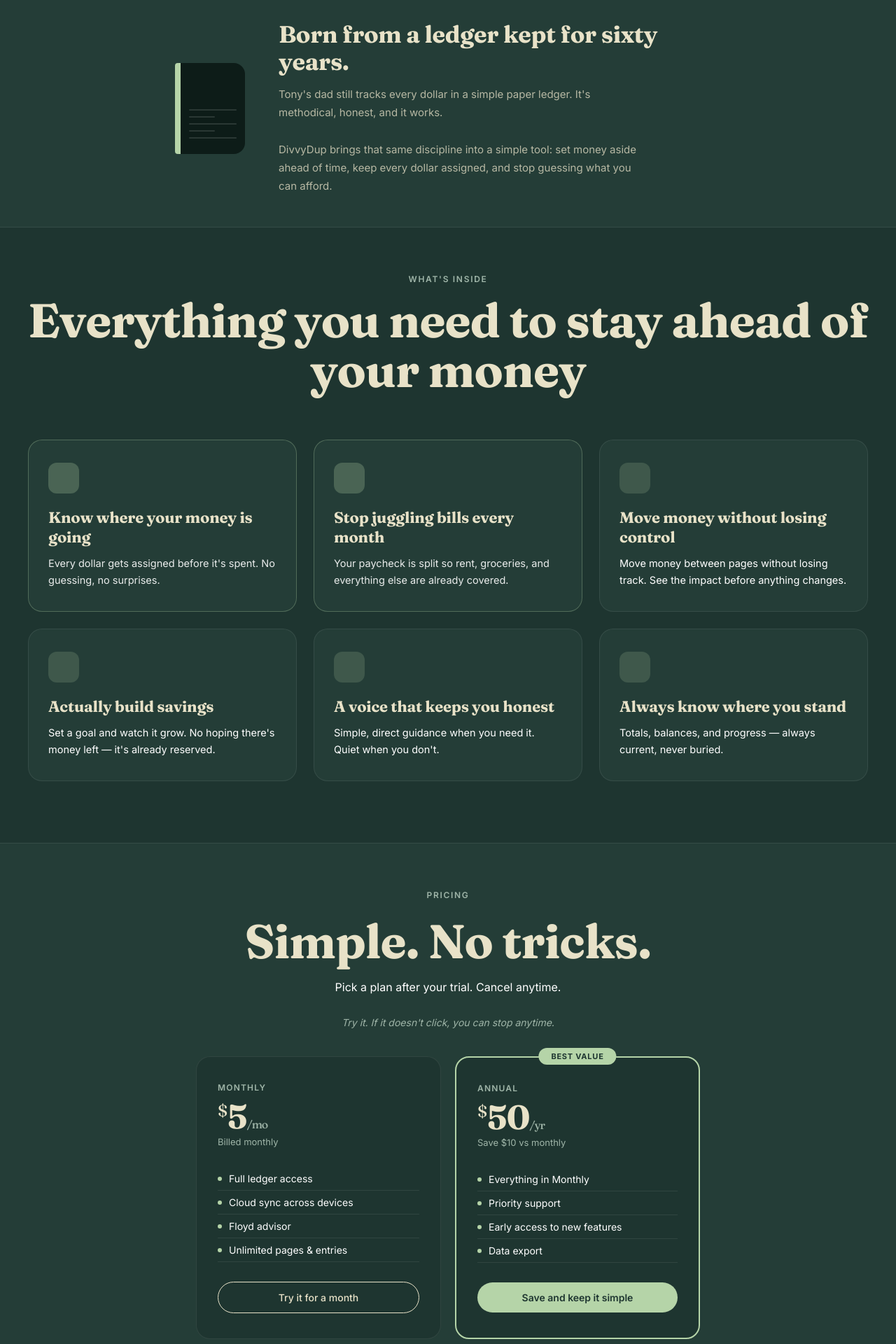
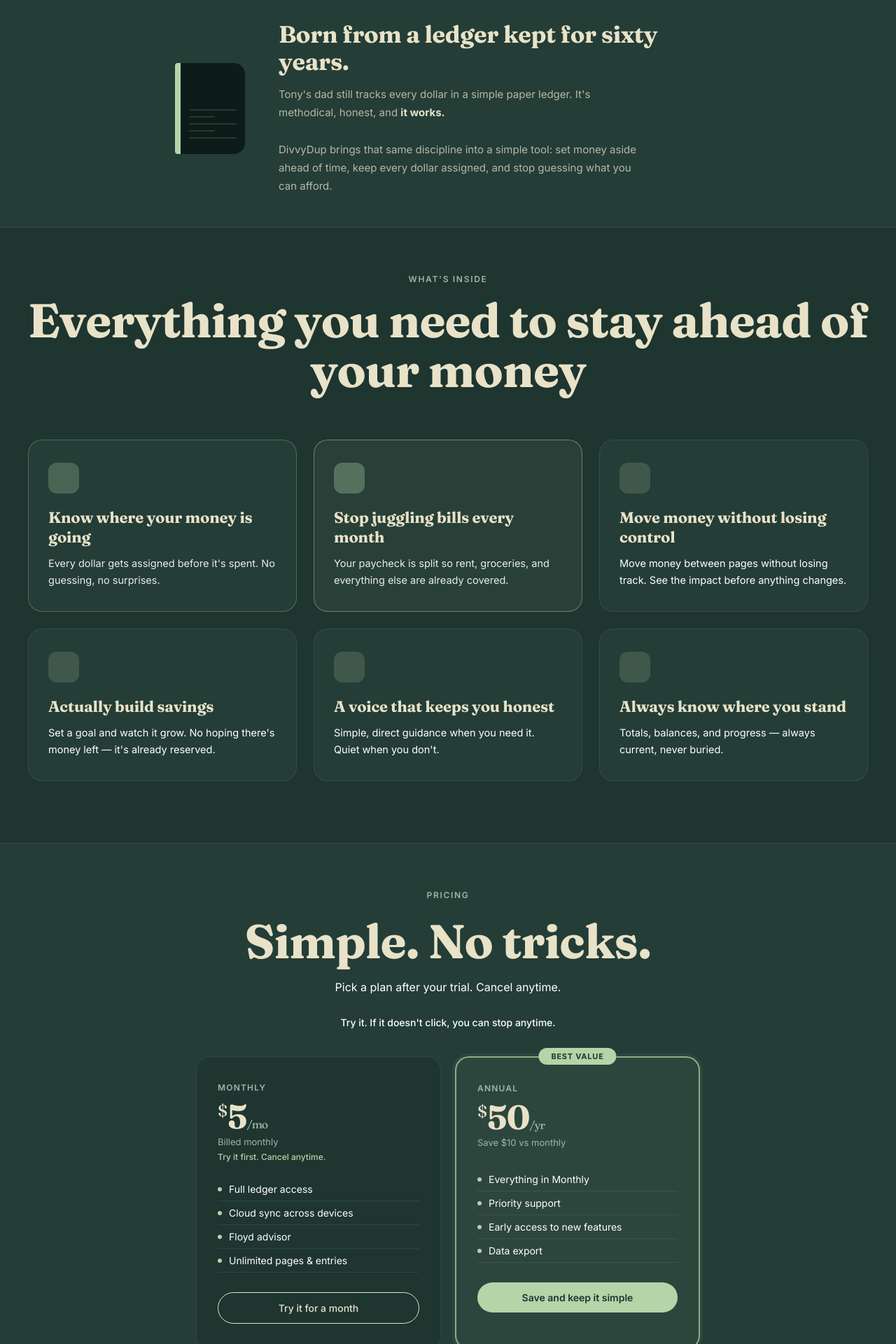
Before and after one commit to r1gger1/divvydup, a React (Vite) app: page / in a window 1280 px wide. Shown: the part 1280-3200 px from the top of the page at 70% size. Built offline with nearby package versions, Linux system fonts and the light colour scheme.

Commit message:
Add emphasis to key messaging and improve pricing card visual hierarchy

```diff
--- a/src/App.jsx
+++ b/src/App.jsx
@@ -59,7 +59,7 @@ function LandingPage({onGetStarted,onSignIn,showAddToAccount=false,onAddToAccoun
           </div>
           <div>
             <h2 style={{fontFamily:fh,fontSize:'clamp(26px,3.2vw,34px)',fontWeight:700,color:C.cream,marginBottom:'14px',lineHeight:1.15,letterSpacing:'-0.01em'}}>Born from a ledger kept for sixty years.</h2>
-            <p style={{fontSize:'15px',color:'rgba(232,226,200,0.75)',lineHeight:1.75,fontWeight:400,maxWidth:'520px'}}>Tony's dad still tracks every dollar in a simple paper ledger. It's methodical, honest, and it works.<br/><br/>DivvyDup brings that same discipline into a simple tool: set money aside ahead of time, keep every dollar assigned, and stop guessing what you can afford.</p>
+            <p style={{fontSize:'15px',color:'rgba(232,226,200,0.75)',lineHeight:1.75,fontWeight:400,maxWidth:'520px'}}>Tony's dad still tracks every dollar in a simple paper ledger. It's methodical, honest, and <strong style={{fontWeight:700,color:C.cream}}>it works.</strong><br/><br/>DivvyDup brings that same discipline into a simple tool: set money aside ahead of time, keep every dollar assigned, and stop guessing what you can afford.</p>
           </div>
         </div>
       </section>
@@ -71,14 +71,14 @@ function LandingPage({onGetStarted,onSignIn,showAddToAccount=false,onAddToAccoun
         <div style={{maxWidth:'1200px',margin:'0 auto',display:'grid',gridTemplateColumns:'repeat(auto-fit,minmax(320px,1fr))',gap:'24px'}}>
           {[
             {title:"Know where your money is going",desc:"Every dollar gets assigned before it's spent. No guessing, no surprises.",featured:true},
-            {title:"Stop juggling bills every month",desc:"Your paycheck is split so rent, groceries, and everything else are already covered.",featured:true},
+            {title:"Stop juggling bills every month",desc:"Your paycheck is split so rent, groceries, and everything else are already covered.",featured:true,highlight:true},
             {title:"Move money without losing control",desc:"Move money between pages without losing track. See the impact before anything changes."},
             {title:"Actually build savings",desc:"Set a goal and watch it grow. No hoping there's money left — it's already reserved."},
             {title:"A voice that keeps you honest",desc:"Simple, direct guidance when you need it. Quiet when you don't."},
             {title:"Always know where you stand",desc:"Totals, balances, and progress — always current, never buried."},
           ].map(f=>(
-            <div key={f.title} style={{background:C.bgAlt,border:`1px solid ${f.featured ? 'rgba(181,212,168,0.3)' : C.border}`,borderRadius:'20px',padding:'32px 28px'}}>
-              <div style={{width:'44px',height:'44px',borderRadius:'12px',background:f.featured ? 'rgba(181,212,168,0.26)' : 'rgba(181,212,168,0.18)',marginBottom:'20px'}}></div>
+            <div key={f.title} style={{background:f.highlight ? 'rgba(181,212,168,0.07)' : C.bgAlt,border:`${f.highlight ? '1.5px' : '1px'} solid ${f.highlight ? 'rgba(181,212,168,0.45)' : f.featured ? 'rgba(181,212,168,0.3)' : C.border}`,borderRadius:'20px',padding:'32px 28px'}}>
+              <div style={{width:'44px',height:'44px',borderRadius:'12px',background:f.highlight ? 'rgba(181,212,168,0.32)' : f.featured ? 'rgba(181,212,168,0.26)' : 'rgba(181,212,168,0.18)',marginBottom:'20px'}}></div>
               <h3 style={{fontFamily:fh,fontSize:'22px',fontWeight:700,marginBottom:'12px',color:C.cream,letterSpacing:'-0.01em'}}>{f.title}</h3>
               <p style={{fontSize:'14.5px',color:f.featured ? 'rgba(255,255,255,0.9)' : C.white,lineHeight:1.65,fontWeight:400}}>{f.desc}</p>
             </div>
@@ -91,12 +91,13 @@ function LandingPage({onGetStarted,onSignIn,showAddToAccount=false,onAddToAccoun
         <p style={{fontSize:'12px',fontWeight:600,letterSpacing:'0.14em',textTransform:'uppercase',color:C.muted,marginBottom:'16px'}}>Pricing</p>
         <h2 style={{fontFamily:fh,fontSize:'clamp(42px,5.5vw,68px)',fontWeight:700,color:C.cream,marginBottom:'14px',letterSpacing:'-0.015em'}}>Simple. No tricks.</h2>
         <p style={{fontSize:'16px',color:C.white,marginBottom:'32px',fontWeight:400}}>Pick a plan after your trial. Cancel anytime.</p>
-        <p style={{fontSize:'14px',color:C.muted,marginBottom:'40px',fontWeight:400,fontStyle:'italic'}}>Try it. If it doesn't click, you can stop anytime.</p>
+        <p style={{fontSize:'14px',color:C.white,marginBottom:'40px',fontWeight:500}}>Try it. If it doesn't click, you can stop anytime.</p>
         <div style={{maxWidth:'720px',margin:'0 auto',display:'grid',gridTemplateColumns:'1fr 1fr',gap:'20px',textAlign:'left'}}>
           <div style={{background:C.bg,border:`1px solid ${C.border}`,borderRadius:'20px',padding:'36px 30px'}}>
             <p style={{fontSize:'12px',fontWeight:600,letterSpacing:'0.1em',textTransform:'uppercase',color:C.muted,marginBottom:'10px'}}>Monthly</p>
             <p style={{fontFamily:fh,fontSize:'48px',fontWeight:700,color:C.cream,lineHeight:1,marginBottom:'4px',letterSpacing:'-0.02em'}}><sup style={{fontSize:'24px',fontWeight:500,verticalAlign:'super'}}>$</sup>5<sub style={{fontSize:'16px',fontWeight:400,verticalAlign:'baseline',color:C.muted}}>/mo</sub></p>
-            <p style={{fontSize:'13px',color:C.muted,marginBottom:'28px'}}>Billed monthly</p>
+            <p style={{fontSize:'13px',color:C.muted,marginBottom:'6px'}}>Billed monthly</p>
+            <p style={{fontSize:'12px',color:C.sage,marginBottom:'22px',fontWeight:500}}>Try it first. Cancel anytime.</p>
             <ul style={{listStyle:'none',marginBottom:'28px',padding:0}}>
               {['Full ledger access','Cloud sync across devices','Floyd advisor','Unlimited pages & entries'].map(item=>(
                 <li key={item} style={{fontSize:'14px',color:C.white,padding:'8px 0',borderBottom:`1px solid ${C.border}`,display:'flex',alignItems:'center',gap:'10px',fontWeight:400}}>
@@ -106,7 +107,7 @@ function LandingPage({onGetStarted,onSignIn,showAddToAccount=false,onAddToAccoun
             </ul>
             <button onClick={onGetStarted} style={{width:'100%',background:'transparent',border:`1.5px solid ${C.cream}`,color:C.cream,borderRadius:'999px',padding:'13px',fontFamily:fb,fontSize:'14px',fontWeight:500,cursor:'pointer'}}>Try it for a month</button>
           </div>
-          <div style={{background:C.bg,border:`2px solid ${C.sage}`,borderRadius:'20px',padding:'36px 30px',position:'relative'}}>
+          <div style={{background:'rgba(181,212,168,0.06)',border:`2px solid rgba(181,212,168,0.72)`,borderRadius:'20px',padding:'36px 30px',position:'relative',boxShadow:'0 0 0 4px rgba(181,212,168,0.06)'}}>
             <div style={{position:'absolute',top:'-14px',left:'50%',transform:'translateX(-50%)',background:C.sage,color:C.bg,fontSize:'11px',fontWeight:700,padding:'5px 18px',borderRadius:'999px',letterSpacing:'0.07em',whiteSpace:'nowrap',textTransform:'uppercase'}}>Best value</div>
             <p style={{fontSize:'12px',fontWeight:600,letterSpacing:'0.1em',textTransform:'uppercase',color:C.muted,marginBottom:'10px'}}>Annual</p>
             <p style={{fontFamily:fh,fontSize:'48px',fontWeight:700,color:C.cream,lineHeight:1,marginBottom:'4px',letterSpacing:'-0.02em'}}><sup style={{fontSize:'24px',fontWeight:500,verticalAlign:'super'}}>$</sup>50<sub style={{fontSize:'16px',fontWeight:400,verticalAlign:'baseline',color:C.muted}}>/yr</sub></p>
```
